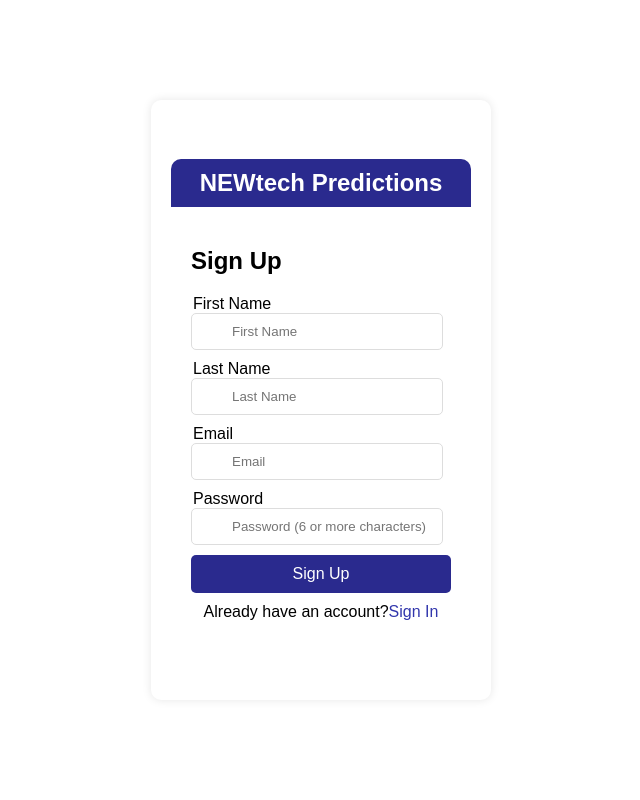
After one commit to hector-macias1/NEWtech_Predictions, a Django app: template newtech/templates/Signup.html in a window 1280 px wide. The commit adds this page. Shown: the whole page, without its empty margins (319-959 px from the left). Run offline with Django 5.2, Linux system fonts and the light colour scheme; the template is opened without the code that fills it, so the values that code supplies are empty.

Commit message:
Sign up
Temrine el sign up y actualice el diseno del sing in.

```diff
--- /dev/null
+++ b/newtech/templates/Signup.html
@@ -0,0 +1,43 @@
+<!DOCTYPE html>
+<html lang="en">
+<head>
+    <meta charset="UTF-8">
+    <meta name="viewport" content="width=device-width, initial-scale=1.0">
+    <title>Sign Up</title>
+    <link rel="stylesheet" href="styles.css">
+</head>
+<body>
+    <div class="login-container">
+        <div class="login-header">
+             <div class="logo">NEWtech Predictions</div>
+        </div>
+        <div class="login-form">
+            <h2>Sign Up</h2>
+
+                <div class="form-section">
+                    <div class="icon-input">
+                        <legend>First Name</legend>
+                        <input type="text" name="first_name" placeholder="First Name">
+                    </div>
+                    <div class="icon-input">
+                         <legend>Last Name</legend>
+                        <input type="text" name="Last_name" placeholder="Last Name">
+                     </div>
+                    <div class="icon-input">
+                         <legend>Email</legend>
+                        <input type="text" name="Email" placeholder="Email">
+                    </div>
+                    <div class="icon-input">
+                         <legend>Password</legend>
+                        <input type="password" name="password" placeholder="Password (6 or more characters)">
+                    </div>
+                    <button type="submit">Sign Up</button>
+                    <div class="signup-option">
+                         Already have an account?<a href="{% url 'login' %}">Sign In</a>
+                    </div>
+                </div>
+
+        </div>
+    </div>
+</body>
+</html>
--- a/newtech/templates/addNewPredictions.html
+++ b/newtech/templates/addNewPredictions.html
@@ -11,9 +11,9 @@
         <div class="logo">NEWtech Predictions</div>
         <nav>
             <ul>
-                <li><a href="#" class="active">Home</a></li>
+                <li><a href="#" >Home</a></li>
                 <li><a href="#">New Sales Data</a></li>
-                <li><a href="#">Add Predictions</a></li>
+                <li><a href="#" class="active">Add Predictions</a></li>
                 <li><a href="#" >Prediction History</a></li>
                 <li><a href="#">My Profile</a></li>
             </ul>
@@ -70,7 +70,7 @@
                         <h3>2. Is the Item Profitable?</h3>
                         <p>Yes!</p>
                     </div>
-                    <img src="keep-up-the-good-work.png" alt="Keep Up The Good Work">
+                    <img src="img/approved.jpg" alt="Keep Up The Good Work">
                 </div>
             </div>
         </main>
--- a/newtech/templates/addNewSales.html
+++ b/newtech/templates/addNewSales.html
@@ -11,8 +11,8 @@
         <div class="logo">NEWtech Predictions</div>
         <nav>
             <ul>
-                <li><a href="#" class="active">Home</a></li>
-                <li><a href="#">New Sales Data</a></li>
+                <li><a href="#">Home</a></li>
+                <li><a href="#" class="active">New Sales Data</a></li>
                 <li><a href="#">Add Predictions</a></li>
                 <li><a href="#" >Prediction History</a></li>
                 <li><a href="#">My Profile</a></li>
--- a/newtech/templates/history.html
+++ b/newtech/templates/history.html
@@ -11,10 +11,10 @@
         <div class="logo">NEWtech Predictions</div>
         <nav>
             <ul>
-                <li><a href="#" class="active">Home</a></li>
+                <li><a href="#">Home</a></li>
                 <li><a href="#">New Sales Data</a></li>
                 <li><a href="#">Add Predictions</a></li>
-                <li><a href="#" >Prediction History</a></li>
+                <li><a href="#" class="active" >Prediction History</a></li>
                 <li><a href="#">My Profile</a></li>
             </ul>
         </nav>
--- a/newtech/templates/styles.css
+++ b/newtech/templates/styles.css
@@ -7,16 +7,7 @@ body {
 }
 
 .sidebar {
-    /*background-color: #2A2A8E;
-    color: white;
-    width: 250px;
-    padding: 20px;
-    display: flex;
-    flex-direction: column;
-    justify-content: space-between;
-    height: 100vh;
 
-     */
     background-color: #2A2A8E;
     color: white;
     padding: 20px;
@@ -28,15 +19,13 @@ body {
     left: 0;
     height:auto;
     width: 170px;
-     /*z-index: 1000; Asegura que la barra lateral esté en la parte superior */
-    /*overflow-y: auto; /* Permitir scroll interno si el contenido es demasiado grande */
 
 }
 
 .logo {
     font-size: 24px;
     font-weight: bold;
-    margin-bottom: 40px;
+    color: white;
 }
 
 nav ul {
@@ -371,7 +360,7 @@ img {
 }
 .login-form input[type="text"],
 .login-form input[type="password"] {
-    width: 100%;
+    width: 200px;
     padding: 10px;
     margin-bottom: 10px;
     border: 1px solid #ddd;
@@ -397,6 +386,17 @@ img {
     text-align: right;
     margin-bottom: 20px;
 }
+.login-form button {
+    width: 100%;
+    padding: 10px;
+    background-color: #2A2A8E;
+    color: white;
+    border: none;
+    border-radius: 5px;
+    cursor: pointer;
+    margin: 0 auto;  /* Añadir esta línea */
+    display: block;  /* Añadir esta línea */
+}
 
 .login-form .signup-option {
     text-align: center;
```
Also changed, not shown: newtech/templates/Signin.html (+4 -9 lines), newtech/templates/img/approved.jpg (added), newtech/templates/img/logo.png, newtech/templates/img/salePredict.png.
